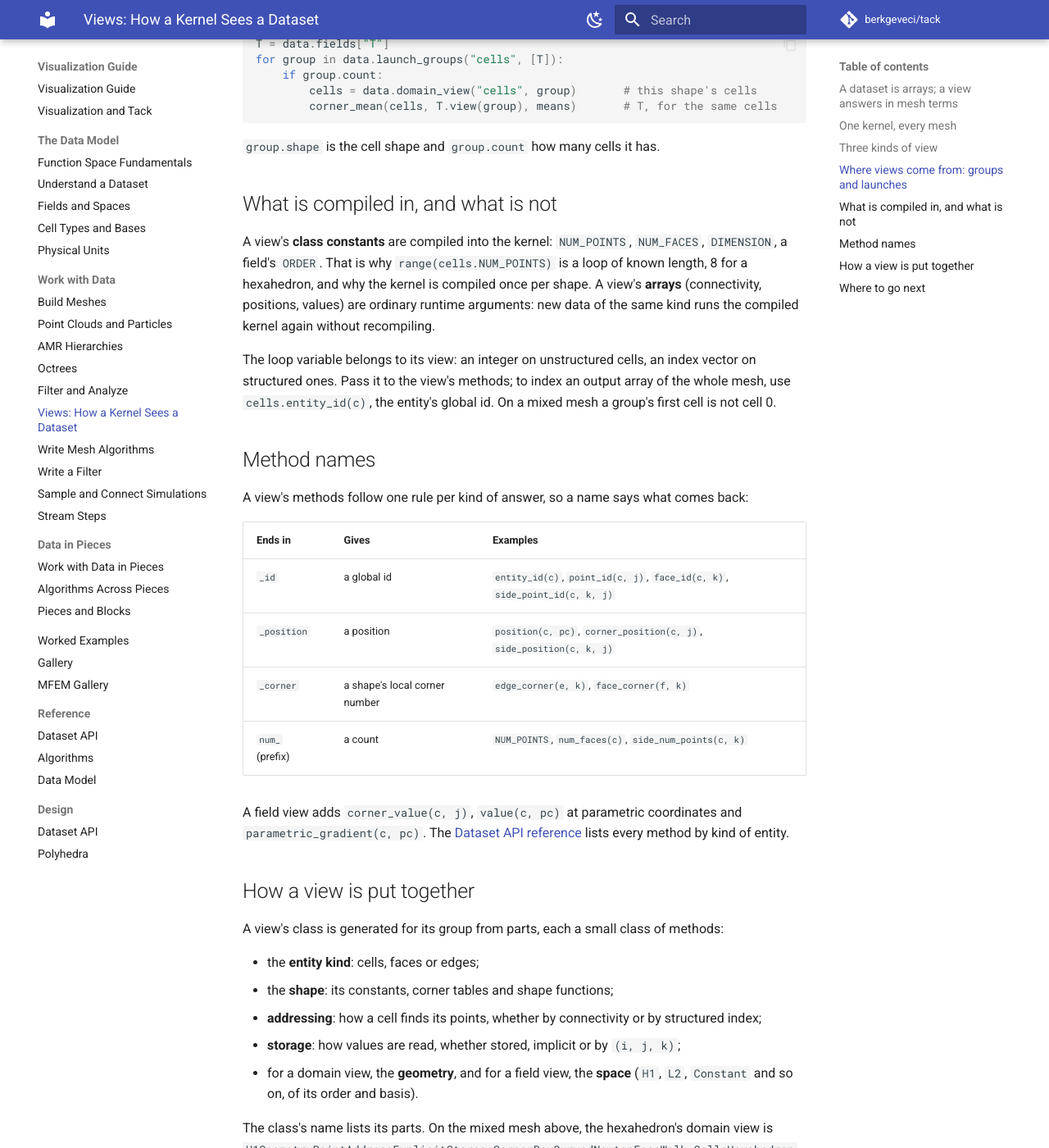
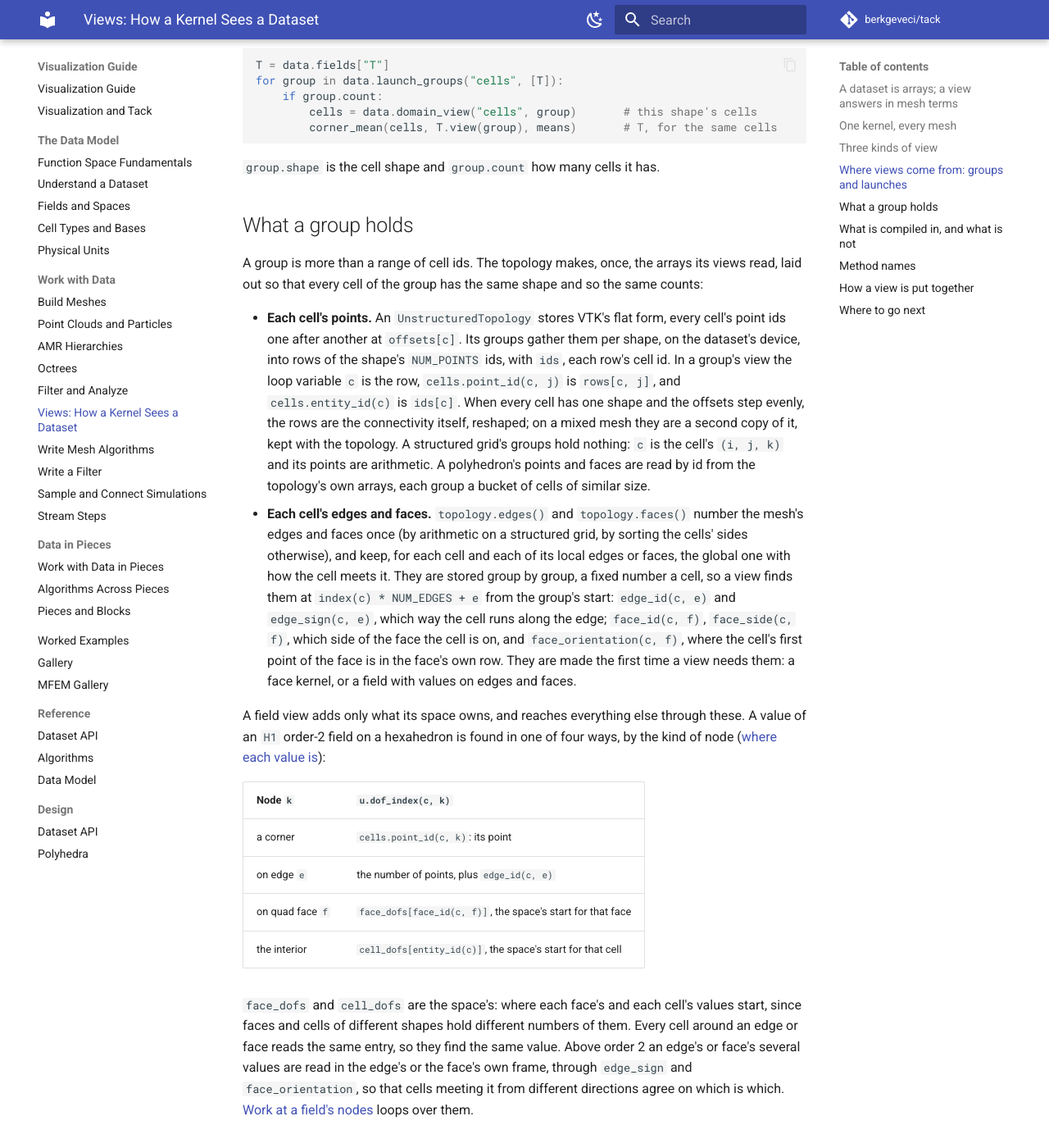
Before and after one commit to berkgeveci/tack, an MkDocs documentation site: the page built from docs/vis-guide/17-views.md, in a window 1280 px wide and 1400 px high, scrolled down 2723 px. Shown: the whole window at 82% size. Built offline with MkDocs 1.6.1 and Material for MkDocs 9.7.7, drawn with Linux system fonts in a browser that asks for light colours; comment, search, counter and statistics services are not loaded; the version menu is left out; some of the changed text lies outside the part shown.

Commit message:
Docs: Views, what a group holds -- each shape's rows of point ids and ids (a reshape on one shape, a copy on a mixed mesh), the cells' edges and faces, and the four ways an H1 order-2 field finds a node's value

```diff
--- a/docs/vis-guide/17-views.md
+++ b/docs/vis-guide/17-views.md
@@ -11,7 +11,9 @@ is written against views, and so are the kernels you write.
 
 Take the question "what is point `j` of cell `c`?":
 
-- in an `UnstructuredTopology` it is `connectivity[offsets[c] + j]`;
+- in an `UnstructuredTopology` it is `connectivity[offsets[c] + j]`, which a
+  view reads from its shape's own copy
+  ([What a group holds](#what-a-group-holds));
 - in a `StructuredTopology` it is arithmetic on the cell's `(i, j, k)` index;
   nothing is stored;
 - in a polyhedral topology it is read from a list of each cell's distinct
@@ -123,6 +125,57 @@ for group in data.launch_groups("cells", [T]):
 
 `group.shape` is the cell shape and `group.count` how many cells it has.
 
+## What a group holds
+
+A group is more than a range of cell ids. The topology makes, once, the
+arrays its views read, laid out so that every cell of the group has the
+same shape and so the same counts:
+
+- **Each cell's points.** An `UnstructuredTopology` stores VTK's flat form,
+  every cell's point ids one after another at `offsets[c]`. Its groups
+  gather them per shape, on the dataset's device, into rows of the shape's
+  `NUM_POINTS` ids, with `ids`, each row's cell id. In a group's view the loop
+  variable `c` is the row, `cells.point_id(c, j)` is `rows[c, j]`, and
+  `cells.entity_id(c)` is `ids[c]`. When every cell has one shape and the
+  offsets step evenly, the rows are the connectivity itself, reshaped; on a
+  mixed mesh they are a second copy of it, kept with the topology. A
+  structured grid's groups hold nothing: `c` is the cell's `(i, j, k)` and
+  its points are arithmetic. A polyhedron's points and faces are read by id
+  from the topology's own arrays, each group a bucket of cells of similar
+  size.
+- **Each cell's edges and faces.** `topology.edges()` and `topology.faces()`
+  number the mesh's edges and faces once (by arithmetic on a structured grid,
+  by sorting the cells' sides otherwise), and keep, for each cell and each of
+  its local edges or faces, the global one with how the cell meets it. They
+  are stored group by group, a fixed number a cell, so a view finds them at
+  `index(c) * NUM_EDGES + e` from the group's start: `edge_id(c, e)` and `edge_sign(c, e)`, which
+  way the cell runs along the edge; `face_id(c, f)`, `face_side(c, f)`, which
+  side of the face the cell is on, and `face_orientation(c, f)`, where the
+  cell's first point of the face is in the face's own row. They are made the
+  first time a view needs them: a face kernel, or a field with values on
+  edges and faces.
+
+A field view adds only what its space owns, and reaches everything else
+through these. A value of an `H1` order-2 field on a hexahedron is found in
+one of four ways, by the kind of node ([where each value is](03-fields-and-spaces.md#h1-above-order-1-numbered-by-entity)):
+
+| Node `k` | `u.dof_index(c, k)` |
+|---|---|
+| a corner | `cells.point_id(c, k)`: its point |
+| on edge `e` | the number of points, plus `edge_id(c, e)` |
+| on quad face `f` | `face_dofs[face_id(c, f)]`, the space's start for that face |
+| the interior | `cell_dofs[entity_id(c)]`, the space's start for that cell |
+
+`face_dofs` and `cell_dofs` are the space's: where each face's and each
+cell's values start, since faces and cells of different shapes hold
+different numbers of them. Every cell around an edge or face reads the same
+entry, so they find the same value. Above order 2 an edge's or face's
+several values are read in the edge's or the face's own frame, through
+`edge_sign` and `face_orientation`, so that cells meeting it from different
+directions agree on which is which.
+[Work at a field's nodes](05-mesh-kernels.md#work-at-a-fields-nodes) loops
+over them.
+
 ## What is compiled in, and what is not
 
 A view's **class constants** are compiled into the kernel: `NUM_POINTS`,
```
